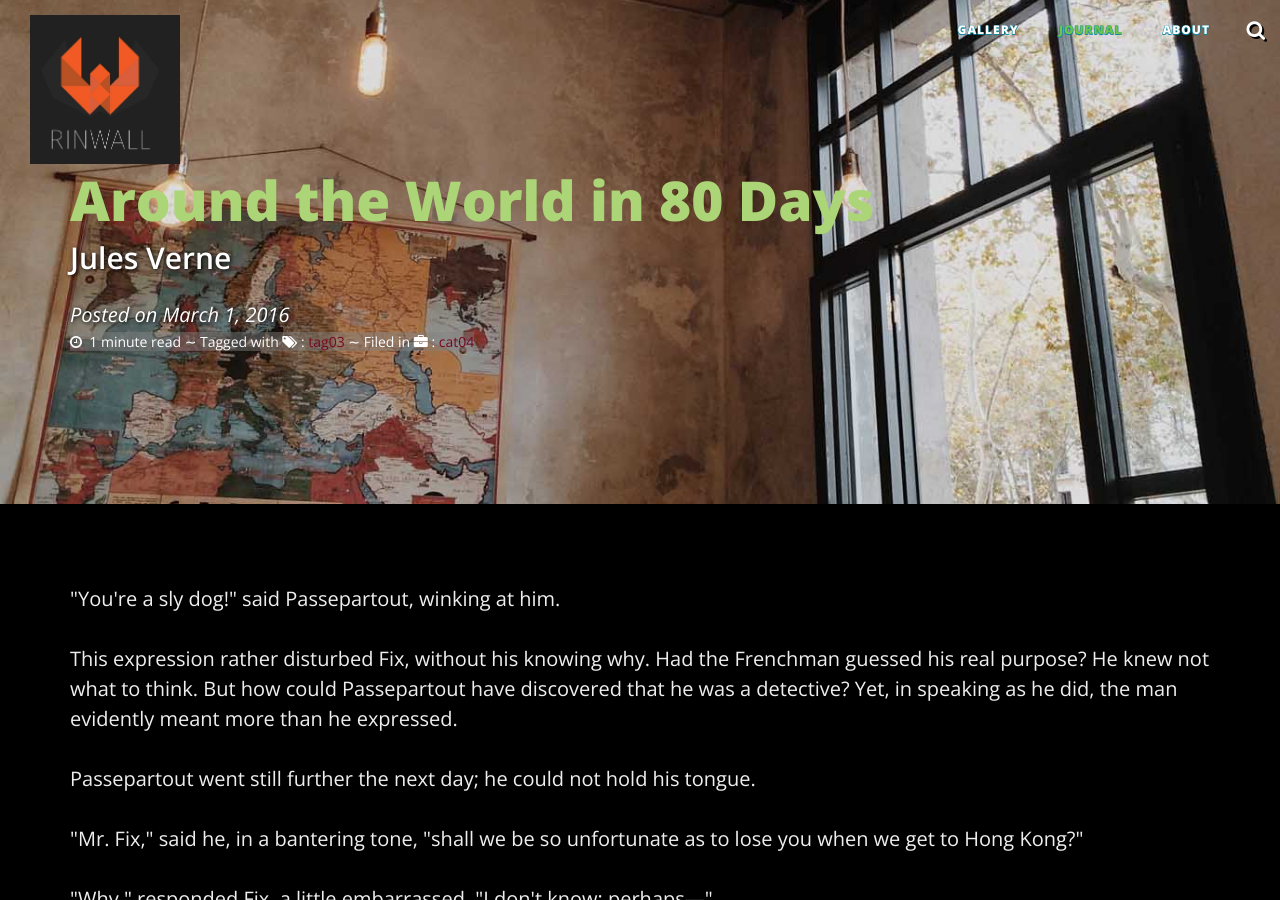
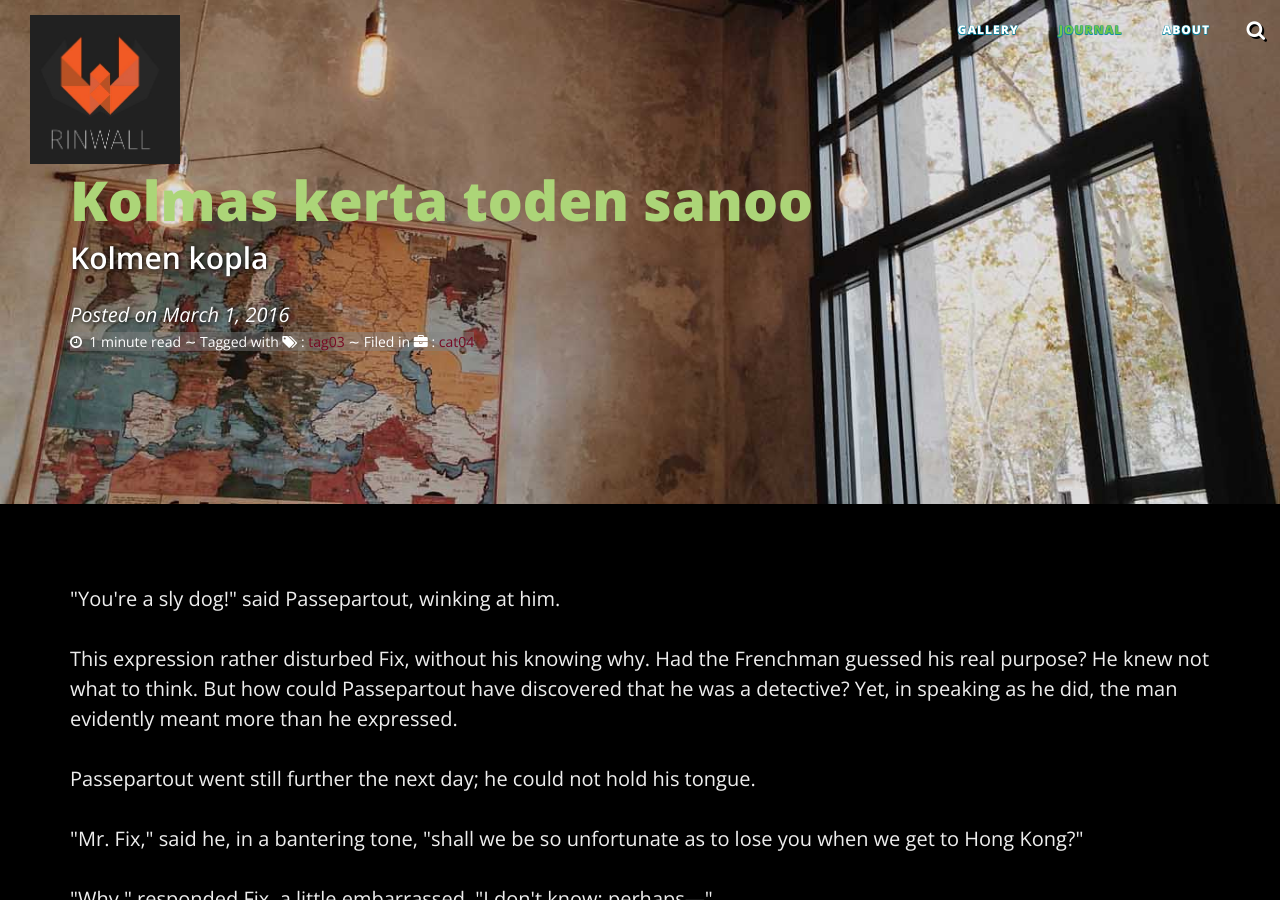
Before and after one commit to Rinwall/site, a Jekyll site: the page built from _posts/2016-09-03-viesti3.markdown, in a window 1280 px wide and 900 px high. Built offline with Jekyll 4.4.1, drawn with Linux system fonts in a browser that asks for light colours; nearby versions of some CDN libraries.

Commit message:
muutosta ilmassa

```diff
--- a/_posts/2016-09-02-viesti2.markdown
+++ b/_posts/2016-09-02-viesti2.markdown
@@ -1,7 +1,7 @@
 ---
 layout:     post
-title:      "Around the World in 80 Days"
-subtitle:   "Jules Verne"
+title:      "Toinen päiv"
+subtitle:   "Rinwallin uusi tuleminen"
 active: journal
 image:
   feature: "pc006.jpg"
--- a/_posts/2016-09-03-viesti3.markdown
+++ b/_posts/2016-09-03-viesti3.markdown
@@ -1,7 +1,7 @@
 ---
 layout:     post
-title:      "Around the World in 80 Days"
-subtitle:   "Jules Verne"
+title:      "Kolmas kerta toden sanoo"
+subtitle:   "Kolmen kopla"
 active: journal
 image:
   feature: "pc006.jpg"
--- a/_posts/2016-09-04-viesti4.markdown
+++ b/_posts/2016-09-04-viesti4.markdown
@@ -1,7 +1,7 @@
 ---
 layout:     post
-title:      "Around the World in 80 Days"
-subtitle:   "Jules Verne"
+title:      "Neljä on aina neljä"
+subtitle:   "Vai onko?"
 active: journal
 image:
   feature: "pc006.jpg"
```
Also changed, not shown: _posts/2016-09-05-viesti5.markdown (+4 -4 lines), 1 other file.
